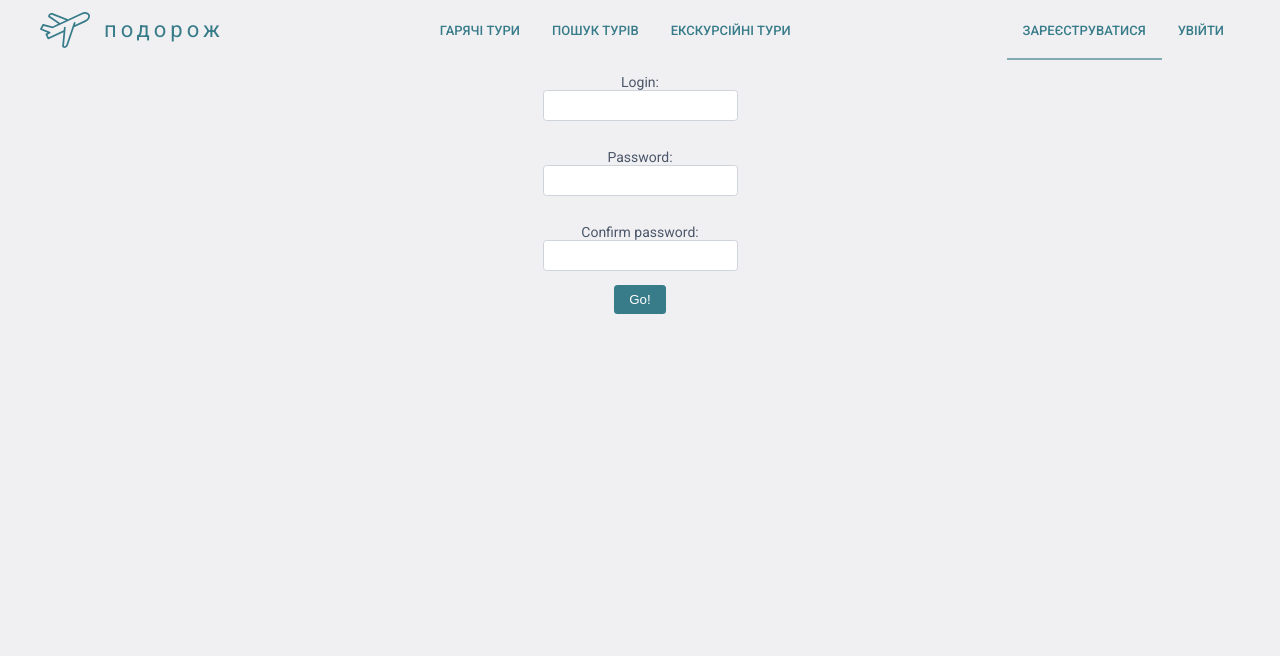
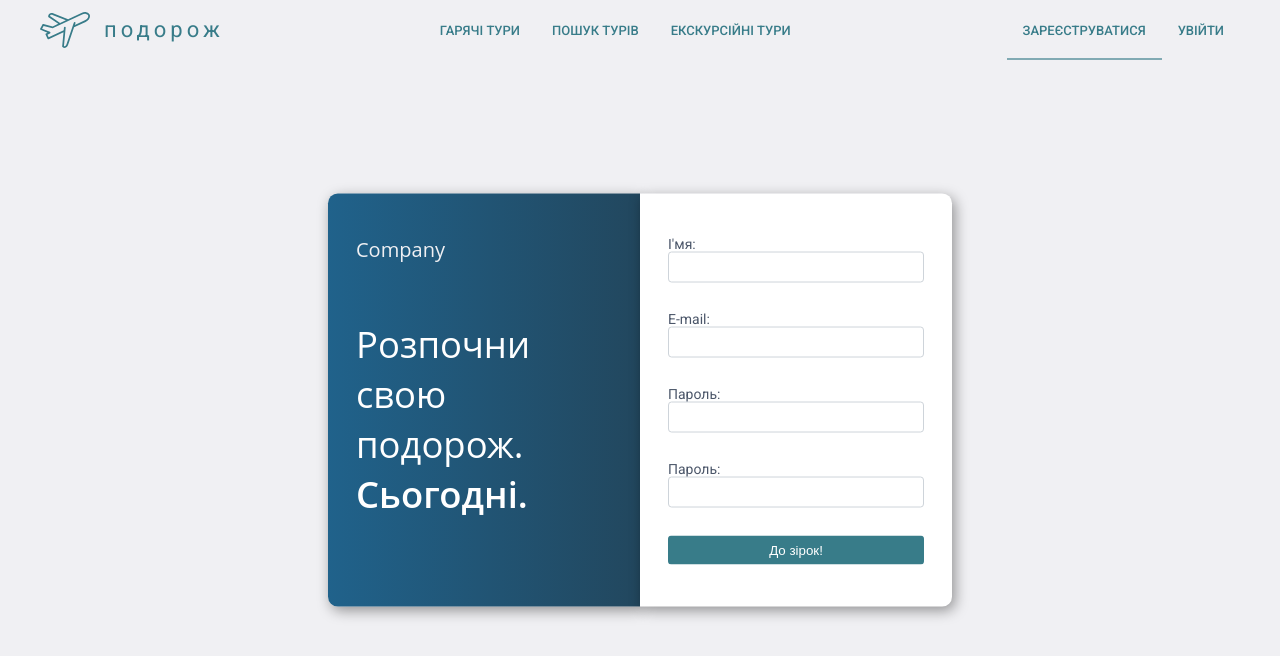
Before and after one commit to serejabogdan/tours-app, a React (Create React App) app: page /register in a window 1280 px wide. Shown: the top 656 px of the page. Built offline with nearby package versions, Linux system fonts and the light colour scheme; no server answers.

Commit message:
added: layout and styles for Signup

```diff
--- a/src/components/auth/Signup/Signup.css
+++ b/src/components/auth/Signup/Signup.css
@@ -1,11 +1,59 @@
-.signup,
-.signup label {
+.signup {
+  display: flex;
+  justify-content: center;
+  position: fixed;
+  left: 0;
+  right: 0;
+  top: 50%;
+  transform: translate(0, -50%);
+}
+
+.signup__form label {
   display: flex;
   flex-direction: column;
-  align-items: center;
 }
 
-.signup label {
-  max-width: 240px;
-  padding: 1rem 3rem;
+.signup__form {
+  display: flex;
+  flex-direction: column;
 }
+
+.signup__left-side,
+.signup__right-side {
+  flex-basis: 20%;
+  padding: 3rem 2rem;
+  box-shadow: 3px 4px 1rem rgba(0, 0, 0, 0.4);
+}
+
+.signup__left-side {
+  /* background-color: #22475e; */
+  background: linear-gradient(to right, #20628b, #22475e);
+
+  border-radius: 0.7rem 0 0 0.7rem;
+}
+
+.signup__right-side {
+  border-radius: 0 0.7rem 0.7rem 0;
+  background-color: #fff;
+}
+
+.signup__right-side label {
+  margin-bottom: 2rem;
+}
+
+.signup__left-side h2 {
+  margin-bottom: 4rem;
+  color: var(--main-bg-color);
+  font-family: 'Open Sans', 'Helvetica Neue', sans-serif;
+}
+
+.signup__left-side h1 {
+  font-size: 2.6rem;
+  color: #fff;
+  font-family: 'Open Sans', 'Helvetica Neue', sans-serif;
+}
+
+.signup__main-title {
+  font-size: 3rem;
+  font-weight: 600;
+}
--- a/src/components/auth/Signup/Signup.js
+++ b/src/components/auth/Signup/Signup.js
@@ -15,6 +15,38 @@ function Signup() {
   }
 
   return (
+    <div className='signup'>
+      <div className='signup__left-side'>
+        <h2>Company</h2>
+        <h1>Розпочни свою подорож.</h1>
+        <h1 className='signup__main-title'>Сьогодні.</h1>
+      </div>
+      <div className='signup__right-side'>
+        <form className='signup__form' onSubmit={handleSubmit}>
+          <label>
+            <span>І'мя:</span>
+            <input className='input' type='text' />
+          </label>
+          <label>
+            <span>E-mail:</span>
+            <input className='input' type='password' />
+          </label>
+          <label>
+            <span>Пароль:</span>
+            <input className='input' type='password' />
+          </label>
+          <label>
+            <span>Пароль:</span>
+            <input className='input' type='password' />
+          </label>
+          <button className='submit-btn btn' type='submit'>
+            До зірок!
+          </button>
+        </form>
+      </div>
+    </div>
+  );
+  /* (
     <form className='signup' onSubmit={handleSubmit}>
       <label>
         <span>Login:</span>
@@ -47,7 +79,7 @@ function Signup() {
         Go!
       </button>
     </form>
-  );
+  ); */
 }
 
 export default Signup;
```
